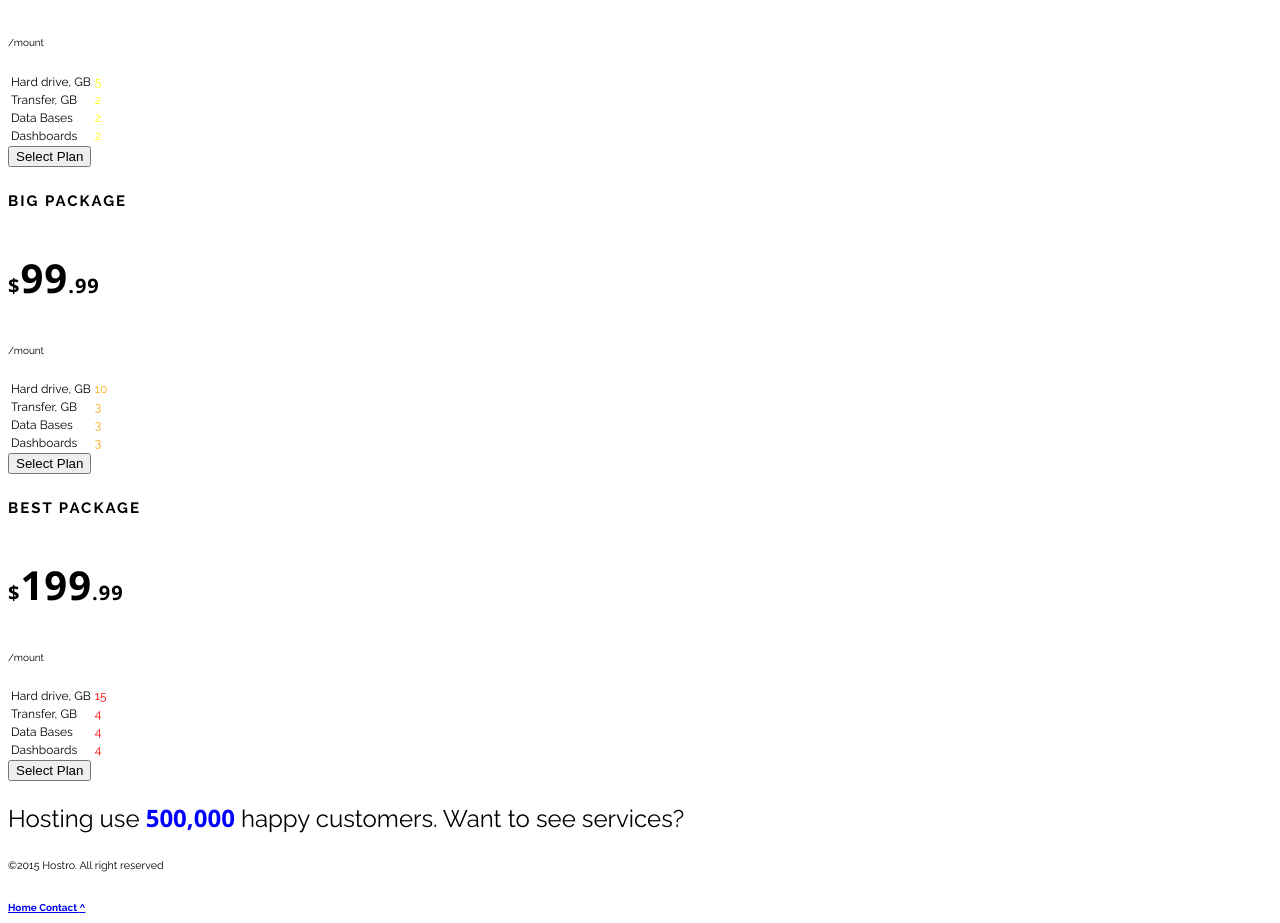
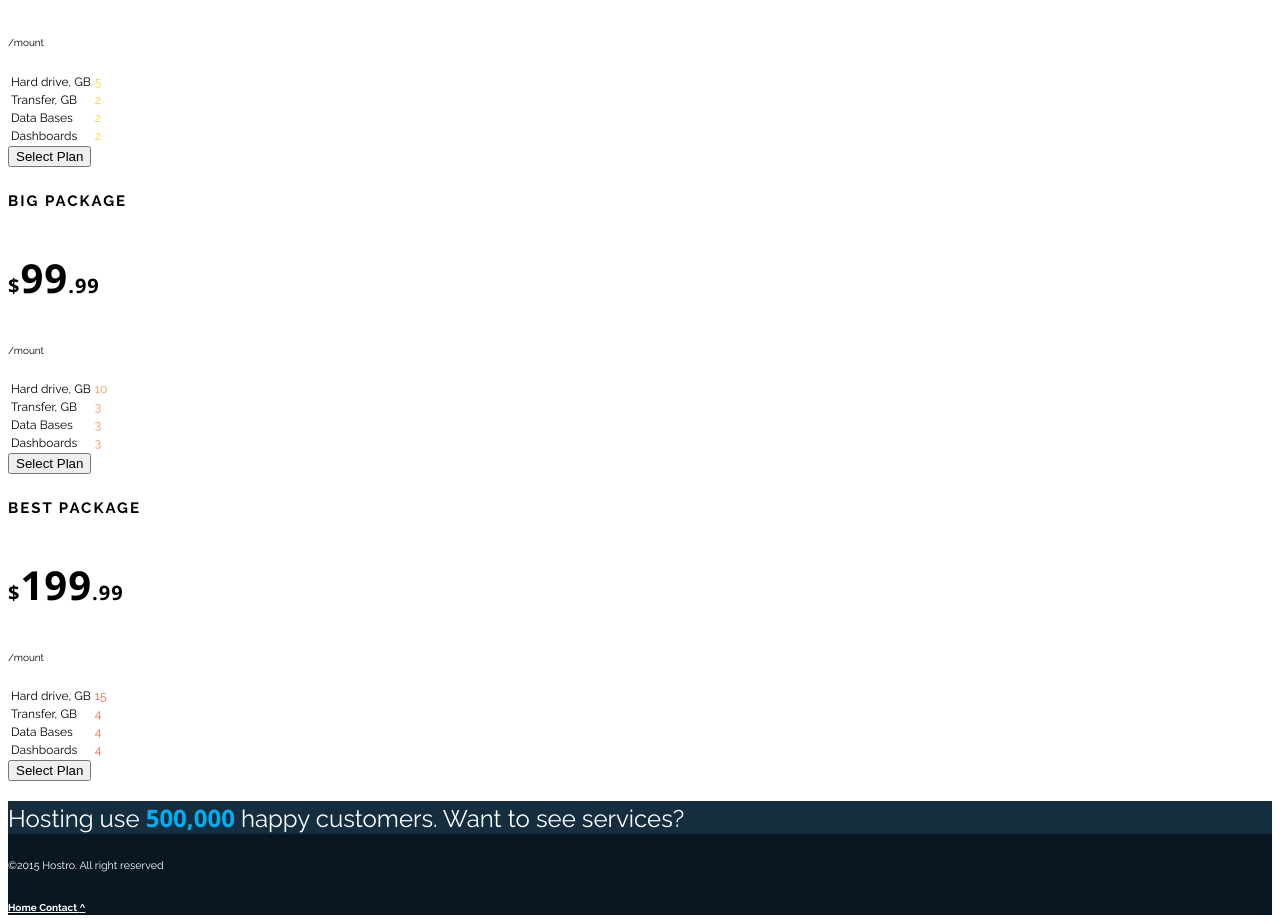
Before and after one commit to tomasvecchi/tp3, a plain HTML site: page index.html in a window 1280 px wide. Shown: the part 4760-5683 px from the top of the page. Drawn offline with nearby package versions, Linux system fonts and the light colour scheme.

Commit message:
update css

```diff
--- a/css/style.css
+++ b/css/style.css
@@ -91,39 +91,48 @@ section article p {
 }
 
 .celeste {
-	color: blue;
+	color: #67d6ff;
 }
 
 .amarillo {
-	color: yellow;
+	color: #f9d423;
 }
 
 .naranja {
-	color: orange;
+	color: #ff9359;
 }
 
 .rojo {
-	color: red;
+	color: #f75f40;
 }
 .destacado	{
 	font-family: Open sans;
-	color:blue;
+	color:#01aff4;
 	font-weight: 700;
 }
 
-footer h2 {
+footer div h2 {
 	font-family: Raleway;
 	font-weight: 400;
+	color:#ffffff;
+	background-color:#142E3F;
 
 }
 
-footer h6 {
+footer div h6 {
 	font-family: Raleway;
 	font-weight: 400;
+	color:#ffffff;
+	background-color: #091722;
 }
 
 footer a {
 	font-family: Raleway;
 	font-weight: 700;
 	font-size: 10px;
+	color:#ffffff;
 }
+
+footer {
+	background-color: #091722;
+}
--- a/index.html
+++ b/index.html
@@ -195,7 +195,10 @@
 		</article>
 	</section>
 	<footer>
+		<div>
 			<h2>Hosting use <span class="destacado">500,000</span> happy customers. Want to see services?</h2>
+		</div>
+		<div>
 			<h6>©2015 Hostro. All right reserved</h6>
 			<nav>
 				<a href="home.html">
@@ -206,6 +209,7 @@
 				</a>
 				<a href="#arriba">^</a>
 			</nav>
+		</div>
 	</footer>
 
 
```
Lines whose indentation alone changed are shown as unchanged.
